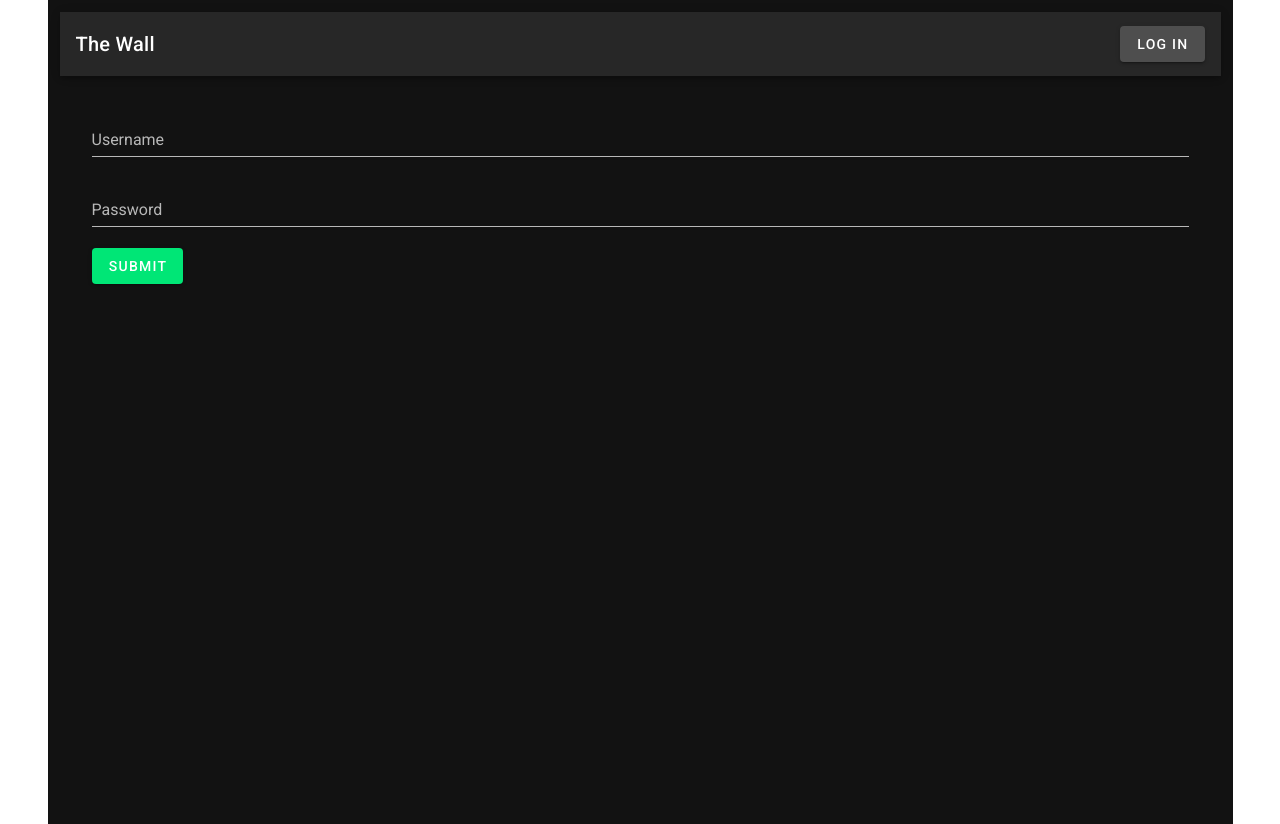
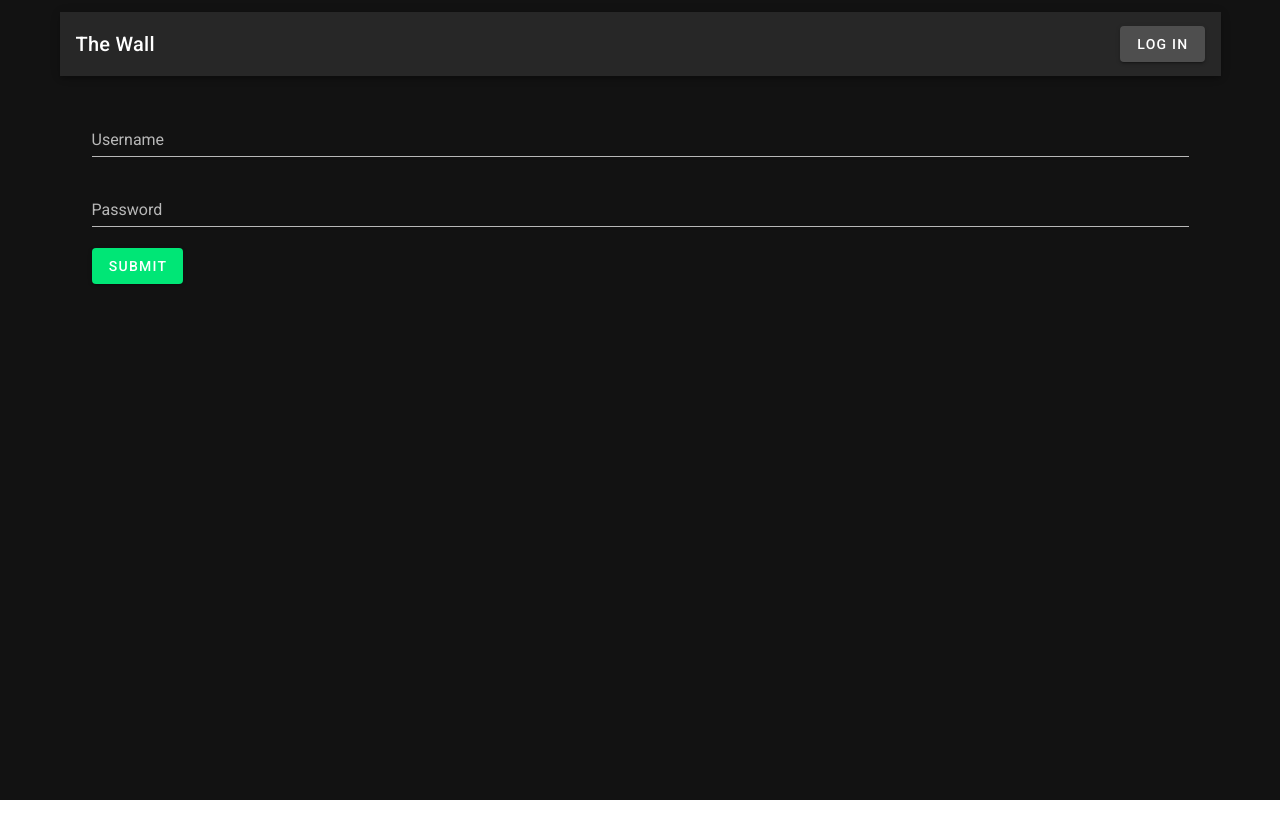
Before and after one commit to nicobritos/redes-webapp-2021c1, a Nuxt app: page /login in a window 1280 px wide. After the commit the page ends 800 px from the top, so only its background shows below. Built offline with nearby package versions, Linux system fonts and the light colour scheme.

Commit message:
Updated api

```diff
--- a/layouts/default.vue
+++ b/layouts/default.vue
@@ -1,6 +1,6 @@
 <template>
-    <v-app dark class="container">
-        <div>
+    <v-app dark>
+        <div class="container">
             <ToolBar/>
             <nuxt/>
         </div>
@@ -12,6 +12,9 @@ import ToolBar from '~/components/Toolbar.vue';
 export default {
     components: {
         ToolBar
+    },
+    created() {
+        this.$axios.setHeader('Access-Control-Allow-Origin', '*');
     }
 }
 </script>
--- a/nuxt.config.js
+++ b/nuxt.config.js
@@ -20,10 +20,6 @@ export default {
     // Global CSS: https://go.nuxtjs.dev/config-css
     css: [],
 
-    env: {
-        API_URL: ''
-    },
-
     // Plugins to run before rendering page: https://go.nuxtjs.dev/config-plugins
     plugins: [
     ],
@@ -43,7 +39,7 @@ export default {
     ],
 
     axios: {
-        baseUrl: 'http://localhost:5000/'
+        baseUrl: 'http://ec2-3-85-113-192.compute-1.amazonaws.com:5000/'
     },
 
     // Vuetify module configuration: https://go.nuxtjs.dev/config-vuetify
--- a/pages/login.vue
+++ b/pages/login.vue
@@ -31,8 +31,14 @@ export default {
             }
         },
         async login(event) {
-            // let response = await this.$axios.$post();
-            this.$store.commit('logIn', this.username)
+            try {
+                await this.$axios.post('/login', { email: this.username, password: this.password });
+            } catch (e) {
+                alert('Invalid credentials');
+                return;
+            }
+
+            this.$store.commit('logIn', this.username);
             this.$router.push("/posts")
         }
     }
```
